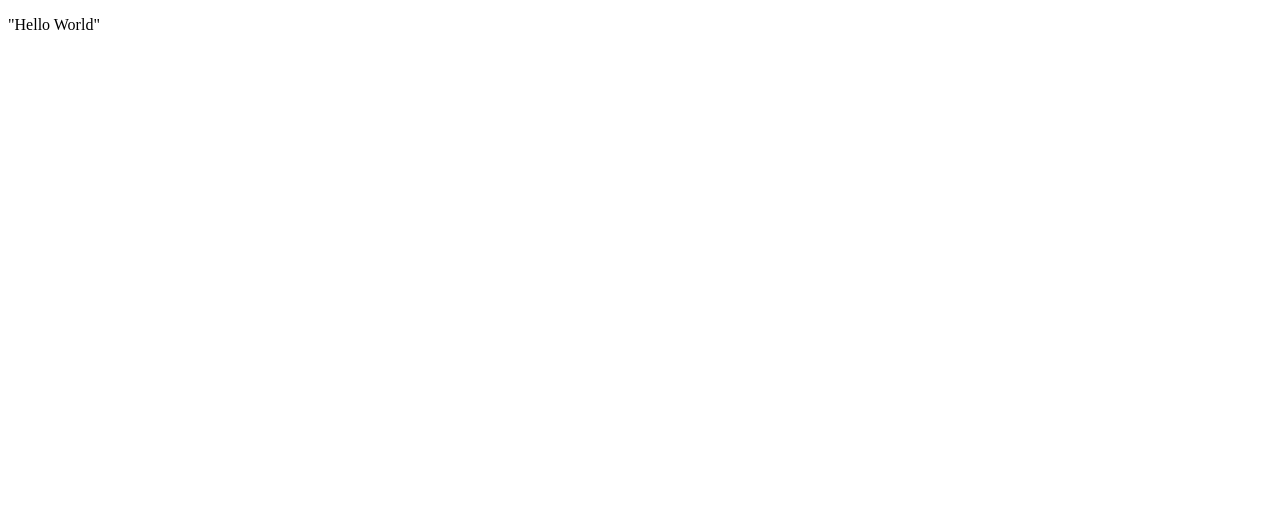
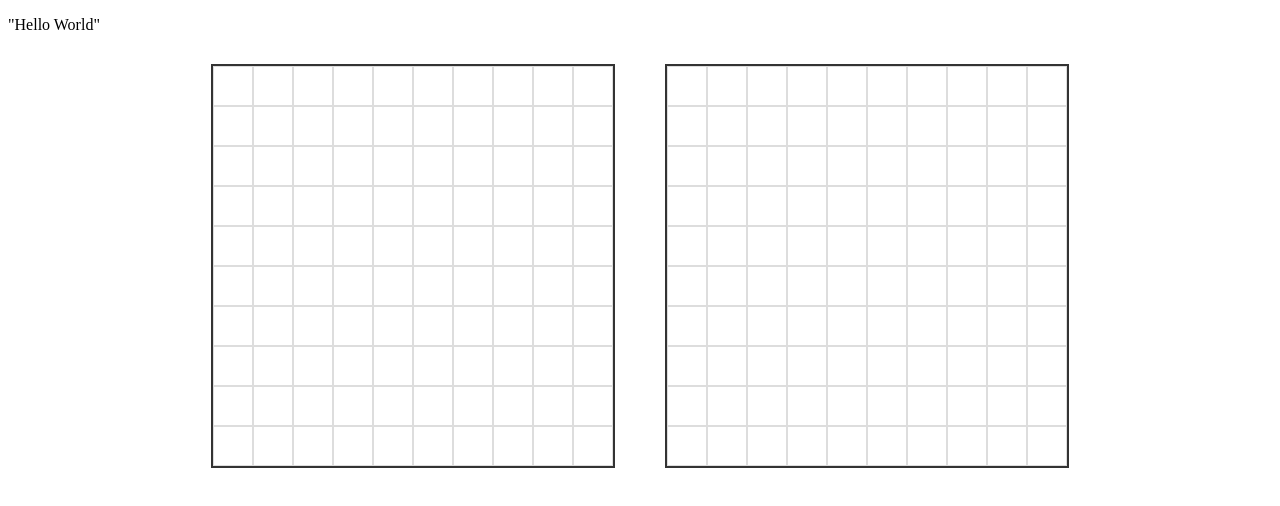
Before and after one commit to AleixMJ/TOP---Battleship, a website built with webpack: page src/template.html in a window 1280 px wide. Built offline with nearby package versions, Linux system fonts and the light colour scheme.

Commit message:
feat: added a dynamic board interface

```diff
--- /dev/null
+++ b/src/gameboard.css
@@ -0,0 +1,25 @@
+.grid-board {
+  display: grid;
+  /* Creates exactly 10 equal columns */
+  grid-template-columns: repeat(10, 1fr);
+  /* Creates exactly 10 equal rows */
+  grid-template-rows: repeat(10, 1fr);
+
+  width: 400px;
+  height: 400px;
+  border: 2px solid #333;
+}
+
+.cell {
+  background-color: #fff;
+  border: 1px solid #ddd;
+  /* Keeps borders from doubling up if you prefer a seamless look */
+  box-sizing: border-box;
+  transition: background-color 0.2s ease;
+}
+
+/* Quick hover effect to make it feel like a game */
+.cell:hover {
+  background-color: #f0f0f0;
+  cursor: pointer;
+}
--- a/src/index.js
+++ b/src/index.js
@@ -1,7 +1,11 @@
 import "./styles.css";
+import "./gameboard.css";
 import Ship from "./Ship.js";
 import Gameboard from "./Gameboard.js";
 import Player from "./Player.js";
+import renderBoard from "./renderBoard.js";
 
 
-console.log("Battleship game initialized!")
+console.log("Battleship game initialized!");
+renderBoard("gameboard-container-player");
+renderBoard("gameboard-container-opponent");
--- /dev/null
+++ b/src/renderBoard.js
@@ -0,0 +1,31 @@
+function renderBoard(containerId) {
+
+    const container = document.getElementById(containerId);
+    container.innerHTML = "";
+
+    for (let row = 0; row < 10; row++) {
+        console.log("appending row");
+        for (let col = 0; col < 10; col++) {
+            const cell = document.createElement("div");
+            cell.classList.add("cell");
+
+            cell.dataset.row = row;
+            cell.dataset.col = col;
+
+            if (containerId === "gameboard-container-opponent") {
+                cell.addEventListener("click", (e) => {
+                    const targetRow = parseInt(e.target.dataset.row);
+                    const targetCol = parseInt(e.target.dataset.col);
+
+                    console.log(`Attacking Opponent at: ${targetRow}, ${targetCol}`);
+                });
+            }
+
+            container.appendChild(cell);
+
+        }
+    }
+
+}
+
+export default renderBoard;
--- a/src/styles.css
+++ b/src/styles.css
@@ -0,0 +1,6 @@
+#game-wrapper {
+    display: flex;
+    justify-content: center; /* Centers the boards horizontally */
+    gap: 50px;              /* Creates a clean gap between your board and the AI's */
+    margin-top: 30px;
+}
--- a/src/template.html
+++ b/src/template.html
@@ -7,5 +7,12 @@
 </head>
 <body>
     <p>"Hello World"</p>
+
+    <div id="game-wrapper">
+        <div id="gameboard-container-player" class="grid-board"></div>
+        <div id="gameboard-container-opponent" class="grid-board"></div>
+    </div>
+
+
 </body>
 </html>
```
